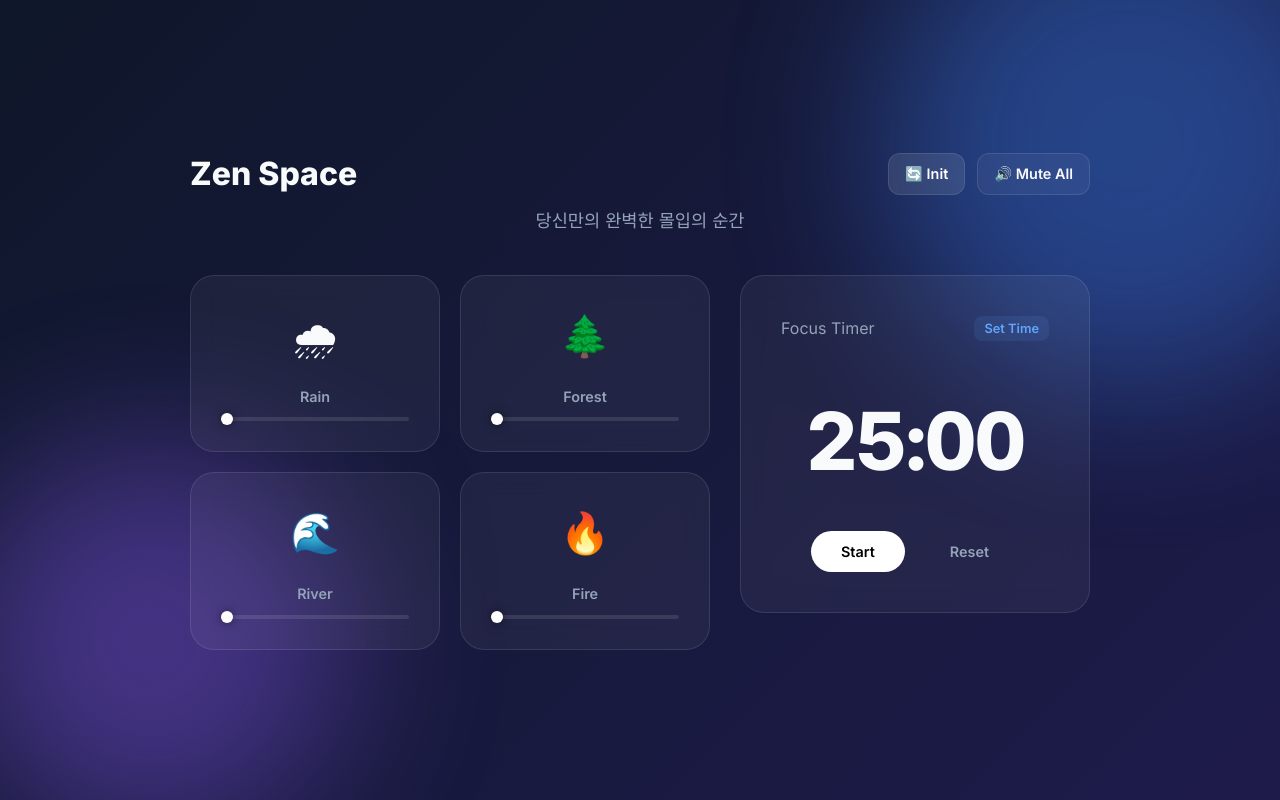
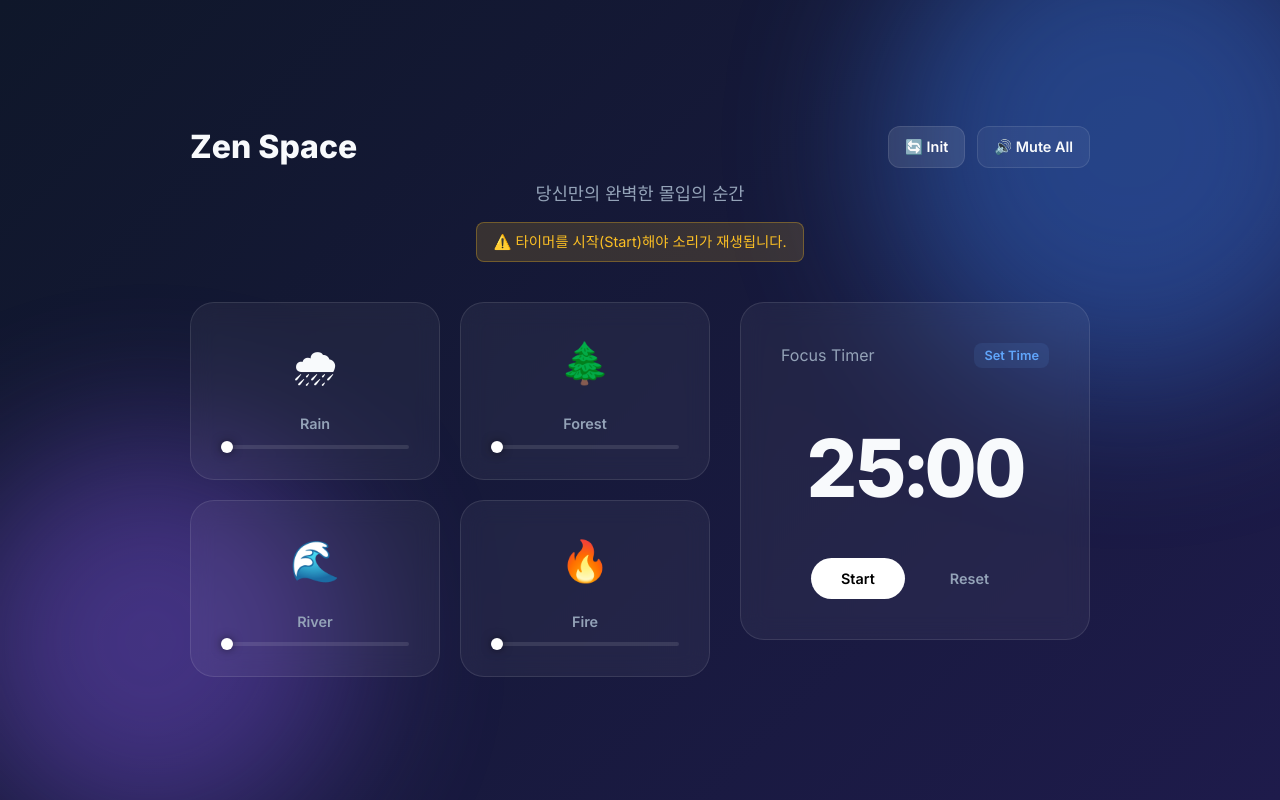
Before and after one commit to CZ-punk/gemini, a React (Vite) app: page / in a window 1280 px wide. Built offline with nearby package versions, Linux system fonts and the light colour scheme.

Commit message:
Fix: Audio silence by simplifying logic and adding timer notice

```diff
--- a/src/App.css
+++ b/src/App.css
@@ -158,6 +158,24 @@
   font-size: 1.1rem;
 }
 
+.timer-notice {
+  margin-top: 15px;
+  background: rgba(251, 191, 36, 0.15);
+  border: 1px solid rgba(251, 191, 36, 0.3);
+  color: #fbbf24;
+  padding: 8px 16px;
+  border-radius: 8px;
+  font-size: 0.9rem;
+  font-weight: 500;
+  display: inline-block;
+  animation: fadeIn 0.5s ease;
+}
+
+@keyframes fadeIn {
+  from { opacity: 0; transform: translateY(-10px); }
+  to { opacity: 1; transform: translateY(0); }
+}
+
 .zen-content {
   display: grid;
   grid-template-columns: 1fr 350px;
--- a/src/App.tsx
+++ b/src/App.tsx
@@ -79,6 +79,11 @@ function App() {
             </div>
           </div>
           <p>당신만의 완벽한 몰입의 순간</p>
+          {!isTimerRunning && !isMuted && (
+            <div className="timer-notice">
+              ⚠️ 타이머를 시작(Start)해야 소리가 재생됩니다.
+            </div>
+          )}
         </header>
 
         <div className="zen-content">
--- a/src/components/SoundTile.tsx
+++ b/src/components/SoundTile.tsx
@@ -11,55 +11,21 @@ interface SoundTileProps {
 const SoundTile = ({ icon, label, soundUrl, forceMute }: SoundTileProps) => {
   const [volume, setVolume] = useState(0);
   const audioRef = useRef<HTMLAudioElement>(null);
-  const audioContextRef = useRef<AudioContext | null>(null);
-  const gainNodeRef = useRef<GainNode | null>(null);
-
-  // Web Audio API 초기화 (사용자 제스처 시 호출)
-  const initAudioContext = () => {
-    if (!audioContextRef.current && audioRef.current) {
-      try {
-        const AudioContextClass = (window.AudioContext || (window as any).webkitAudioContext);
-        const ctx = new AudioContextClass();
-        const gainNode = ctx.createGain();
-        const source = ctx.createMediaElementSource(audioRef.current);
-
-        source.connect(gainNode).connect(ctx.destination);
-
-        audioContextRef.current = ctx;
-        gainNodeRef.current = gainNode;
-      } catch (e) {
-        console.error("Web Audio API init failed:", e);
-      }
-    }
-
-    if (audioContextRef.current?.state === 'suspended') {
-      audioContextRef.current.resume();
-    }
-  };
 
   useEffect(() => {
     if (!audioRef.current) return;
 
+    // 인간의 청각은 로그 스케일에 가깝게 반응하므로 볼륨 곡선을 조정합니다.
     const adjustedVolume = forceMute ? 0 : Math.pow(volume, 2);
 
-    // 1. Web Audio API 방식 (지원되는 경우)
-    if (gainNodeRef.current && audioContextRef.current) {
-      gainNodeRef.current.gain.setTargetAtTime(
-        adjustedVolume,
-        audioContextRef.current.currentTime,
-        0.05
-      );
-    }
-
-    // 2. 표준 방식 폴백 (둘 다 적용하여 모바일 호환성 극대화)
+    // 직접 볼륨 설정
     audioRef.current.volume = adjustedVolume;
 
     if (adjustedVolume > 0) {
       const playPromise = audioRef.current.play();
       if (playPromise !== undefined) {
         playPromise.catch(error => {
-          // 자동 재생 방지 정책 대응
-          console.warn("Playback prevented:", error);
+          console.warn("Playback blocked by browser. User interaction required:", error);
         });
       }
     } else {
@@ -70,7 +36,12 @@ const SoundTile = ({ icon, label, soundUrl, forceMute }: SoundTileProps) => {
   const handleVolumeChange = (e: React.ChangeEvent<HTMLInputElement>) => {
     const val = parseFloat(e.target.value);
     setVolume(val);
-    initAudioContext(); // 슬라이더 조작 시 컨텍스트 활성화
+
+    // 슬라이더를 조작하는 행위 자체가 사용자 상호작용이므로
+    // 여기서 play()를 시도하면 브라우저 락이 해제됩니다.
+    if (audioRef.current && val > 0 && !forceMute) {
+      audioRef.current.play().catch(() => {});
+    }
   };
 
   return (
@@ -80,7 +51,6 @@ const SoundTile = ({ icon, label, soundUrl, forceMute }: SoundTileProps) => {
         src={soundUrl}
         loop
         preload="auto"
-        crossOrigin="anonymous"
       />
       <div className="tile-icon">{icon}</div>
       <div className="tile-info">
```
